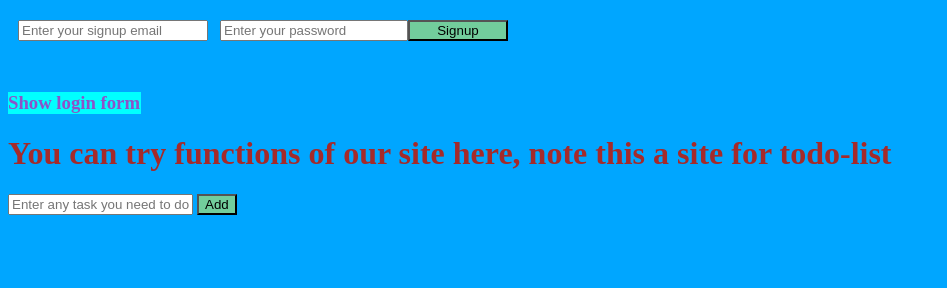
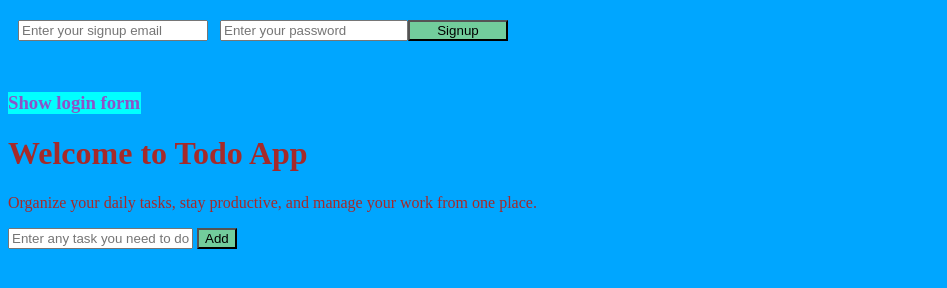
Before and after one commit to 12346109/Todo-app, a plain HTML site: page Front-End/sign.html in a window 1280 px wide. Shown: the whole page, without its empty margins (0-947 px from the left). Drawn offline with Linux system fonts and the light colour scheme.

Commit message:
Improve HTML pages

```diff
--- a/Back-End/package.json
+++ b/Back-End/package.json
@@ -10,5 +10,8 @@
     "mongoose": "^9.7.1",
     "nodemailer": "^9.0.1",
     "zod": "^4.4.3"
+  },
+  "scripts" :{
+    "start": "node server1.js"
   }
 }
--- a/Front-End/sign.html
+++ b/Front-End/sign.html
@@ -3,8 +3,10 @@
 <head>
     <meta charset="UTF-8">
     <meta name="viewport" content="width=device-width, initial-scale=1.0">
-    <title>Document</title>
+    <title>Todo App - Login & Signup</title>
+    <meta name="description" content="Create an account, log in, reset your password, and manage your personal todo list online.">
     <link rel="stylesheet" href="sign.css">
+    <link rel="icon" type="image/png" href="favicon_io/favicon.ico">
     <script src="sign.js" defer></script>
 </head>
 <body>
@@ -35,7 +37,8 @@
         <label for="checkfor"><h3 id="p2">Forgot Password</h3></label>
     </div>
     </div>
-    <h1>You can try functions of our site here, note this a site for todo-list</h1>
+    <h1>Welcome to Todo App</h1>
+    <p>Organize your daily tasks, stay productive, and manage your work from one place.</p>
     <input type="text" placeholder="Enter any task you need to do later" id="task"> <button type="button" id="btnScreen">Add</button>
     <ul id="ul"></ul>
 </body>
```
Also changed, not shown: Front-End/pg2.html (+3 -1 lines), Front-End/pg3.html (+3 -1 lines), Front-End/pg4.html (+3 -1 lines), Front-End/sign-1.html (+3 -1 lines), Front-End/favicon_io/android-chrome-192x192.png (added), Front-End/favicon_io/android-chrome-512x512.png (added), Front-End/favicon_io/apple-touch-icon.png (added), Front-End/favicon_io/favicon.ico (added).
